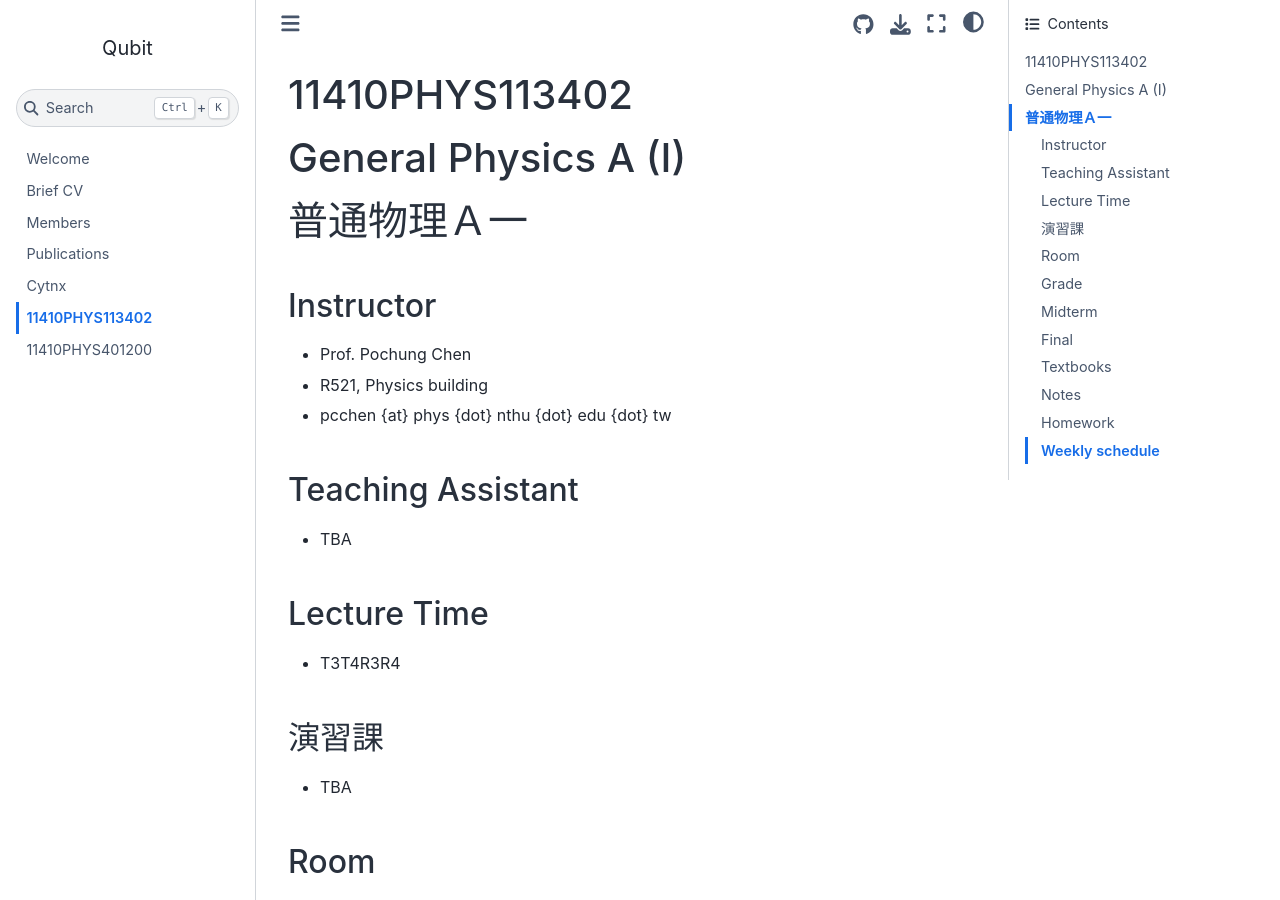
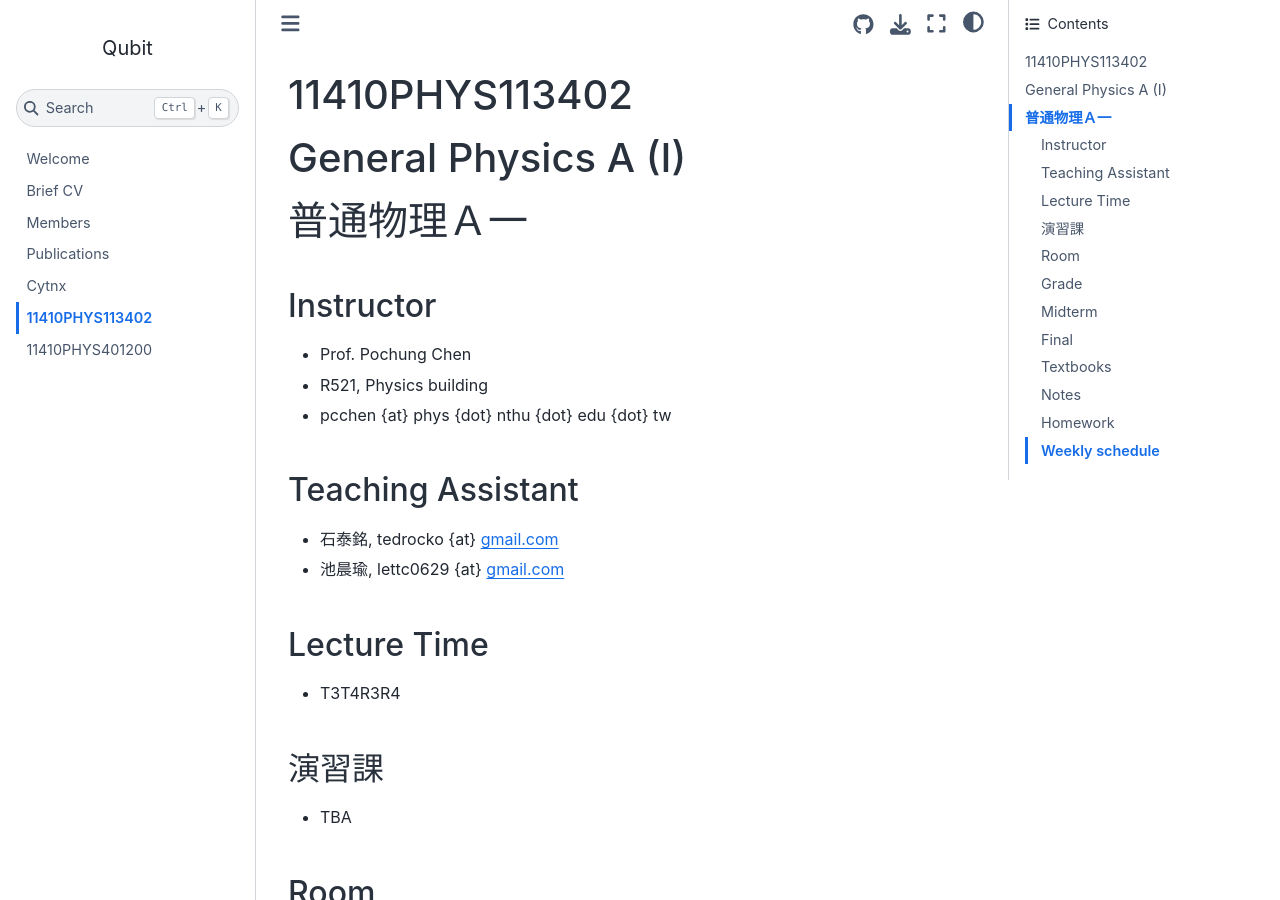
Before and after one commit to pcchen/pcchen.github.io, a Jupyter Book: the page built from teaching/11410PHYS113402.md, in a window 1280 px wide and 900 px high. Built offline with Jupyter Book 1.0.4 settings and Sphinx 7.4.7 and the Sphinx Book theme 1.1.4, drawn with Linux system fonts in a browser that asks for light colours.

Commit message:
update TA info

```diff
--- a/teaching/11410PHYS113402.md
+++ b/teaching/11410PHYS113402.md
@@ -8,7 +8,8 @@
 * pcchen {at} phys {dot} nthu {dot} edu {dot} tw
 
 ## Teaching Assistant
-* TBA
+* 石泰銘, tedrocko {at} gmail.com
+* 池晨瑜, lettc0629 {at} gmail.com
 
 ## Lecture Time
 * T3T4R3R4
```
